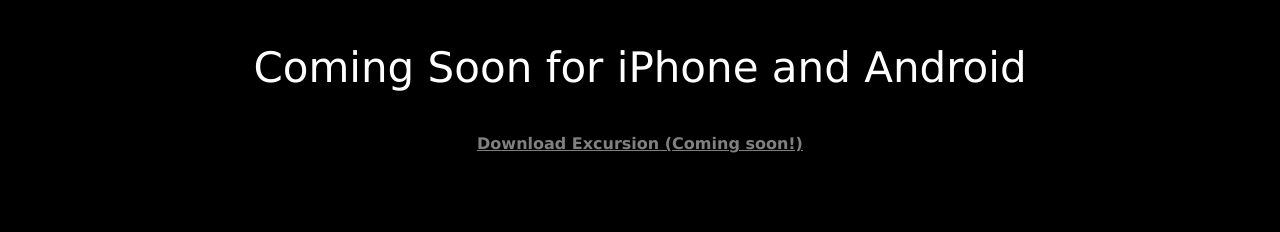
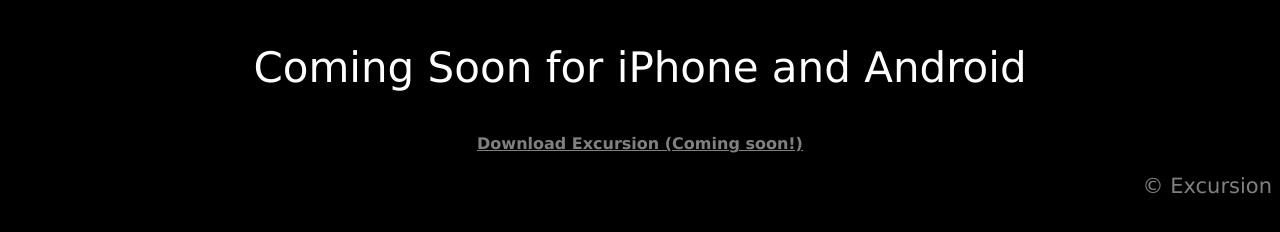
Before and after one commit to lybski08/excursion, a plain HTML site: page index.html in a window 1280 px wide. Shown: the part 546-778 px from the top of the page. Drawn offline with Linux system fonts and the light colour scheme.

Commit message:
excursion project finished

```diff
--- a/index.html
+++ b/index.html
@@ -20,7 +20,7 @@
             <h2><a href="#main">Download Excursion (Coming soon!)</a></h2>
         </section>
         <footer>
-
+            <h3>&copy Excursion</h3>
         </footer>
     </body>
 </html>
--- a/resources/style.css
+++ b/resources/style.css
@@ -42,3 +42,9 @@
 a:active {
     color: gray;
 }
+footer h3 {
+    text-align: right;
+    font-family: Verdana;
+    font-size: 21px;
+    color: gray;
+}
```
